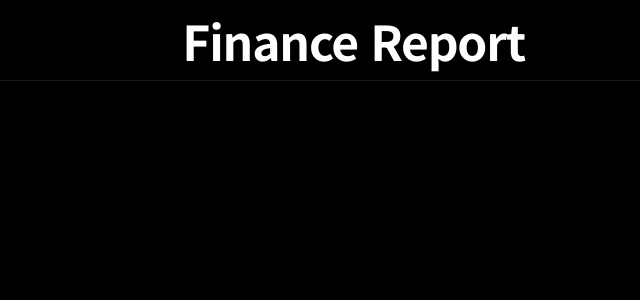
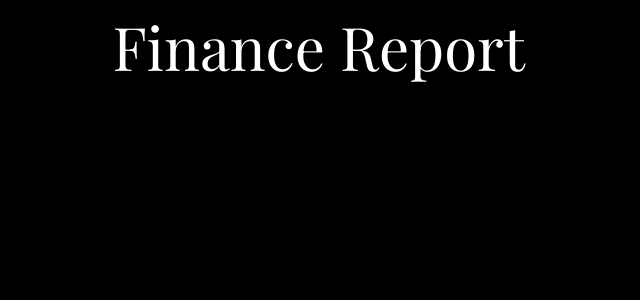
Before and after one commit to honggu0704-ai/my-blog, a Next.js app: page / in a window 1280 px wide. Shown: the top 300 px of the page, without its empty margins (547-1187 px from the left). Built offline with nearby package versions, Linux system fonts and the light colour scheme.

Commit message:
style: remove header border; set title in Playfair Display

```diff
--- a/app/layout.tsx
+++ b/app/layout.tsx
@@ -1,6 +1,6 @@
 import "./globals.css";
 import type { Metadata } from "next";
-import { Noto_Sans_KR } from "next/font/google";
+import { Noto_Sans_KR, Playfair_Display } from "next/font/google";
 
 const noto = Noto_Sans_KR({
   weight: ["400","500","700"],
@@ -8,31 +8,38 @@ const noto = Noto_Sans_KR({
   display: "swap",
 });
 
+const headline = Playfair_Display({
+  weight: ["400"],          // 얇고 고급스러운 느낌
+  subsets: ["latin"],
+  display: "swap",
+});
+
 export const metadata: Metadata = {
   title: "경제 블로그",
   description: "경제/시장 메모와 인사이트",
-  // verification: { google: "구글코드", other: { "naver-site-verification": "네이버코드" } },
+  // verification: { google: "구글-코드", other: { "naver-site-verification": "네이버-코드" } },
 };
 
 export default function RootLayout({ children }: { children: React.ReactNode }) {
   return (
     <html lang="ko">
+      {/* 본문은 Noto Sans */}
       <body className={noto.className}>
-        {/* 우측 상단 타이틀만 남김 */}
-        <header className="sticky top-0 z-10 border-b border-white/10 bg-black/70 backdrop-blur">
+        {/* ▼ 밑에 흰 줄(보더) 제거: border-b 삭제 */}
+        <header className="sticky top-0 z-10 bg-black/70 backdrop-blur">
           <nav className="mx-auto max-w-4xl px-4 py-4">
             <div className="flex items-center justify-end">
-              <span className="font-extrabold tracking-tight text-3xl sm:text-4xl md:text-5xl">
+              {/* ▼ 타이틀만 Playfair Display + 얇게 */}
+              <span
+                className={`${headline.className} text-4xl sm:text-5xl md:text-6xl font-normal leading-none`}
+              >
                 Finance Report
               </span>
             </div>
           </nav>
         </header>
 
-        {/* 본문은 기본 레이아웃만, 텍스트는 각 페이지에서 제거 */}
-        <main>{children}</main>
-
-        {/* 푸터 텍스트 제거(빈 영역) */}
+        <main className="mx-auto max-w-3xl px-4 py-8">{children}</main>
         <footer className="mx-auto max-w-3xl px-4 py-8" />
       </body>
     </html>
```
